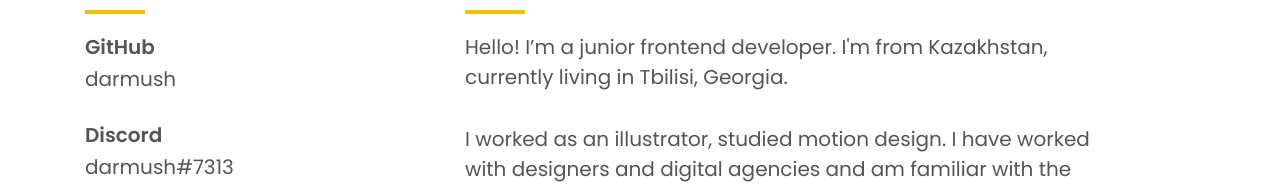
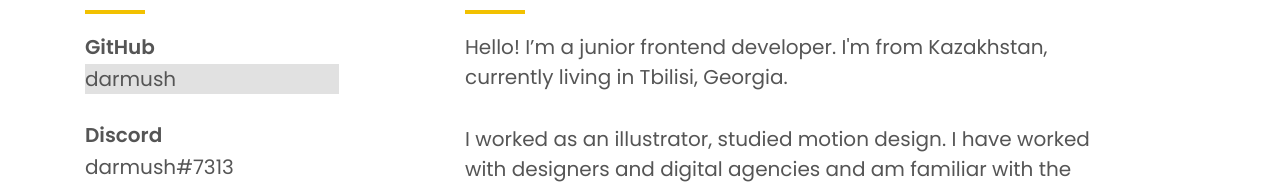
Before and after one commit to darmush/rsschool-cv-stage0, a plain HTML site: page index.html in a window 1280 px wide. In both pictures the pointer is over the element "darmush". Shown: the part 552-742 px from the top of the page. Drawn offline with Linux system fonts and the light colour scheme.

Commit message:
feat: add contact animaation

```diff
--- a/assets/css/style.css
+++ b/assets/css/style.css
@@ -219,6 +219,11 @@ body {
     margin-top: 2px;
 }
 
+.cv__contact-text:hover {
+    background: #E1E1E1;
+}
+
+
 .cv__skills {
     margin-top: 80px;
 }
```
